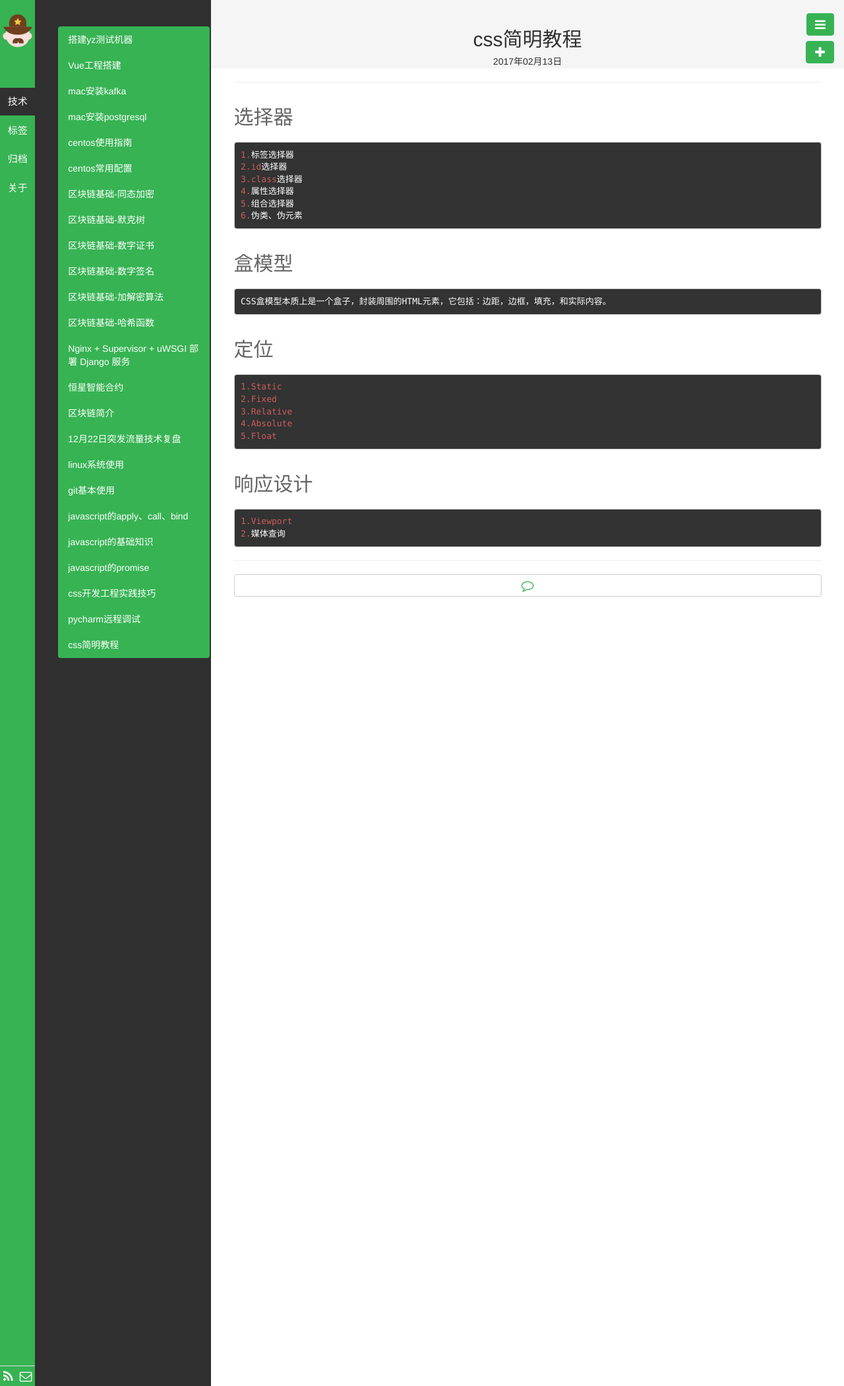
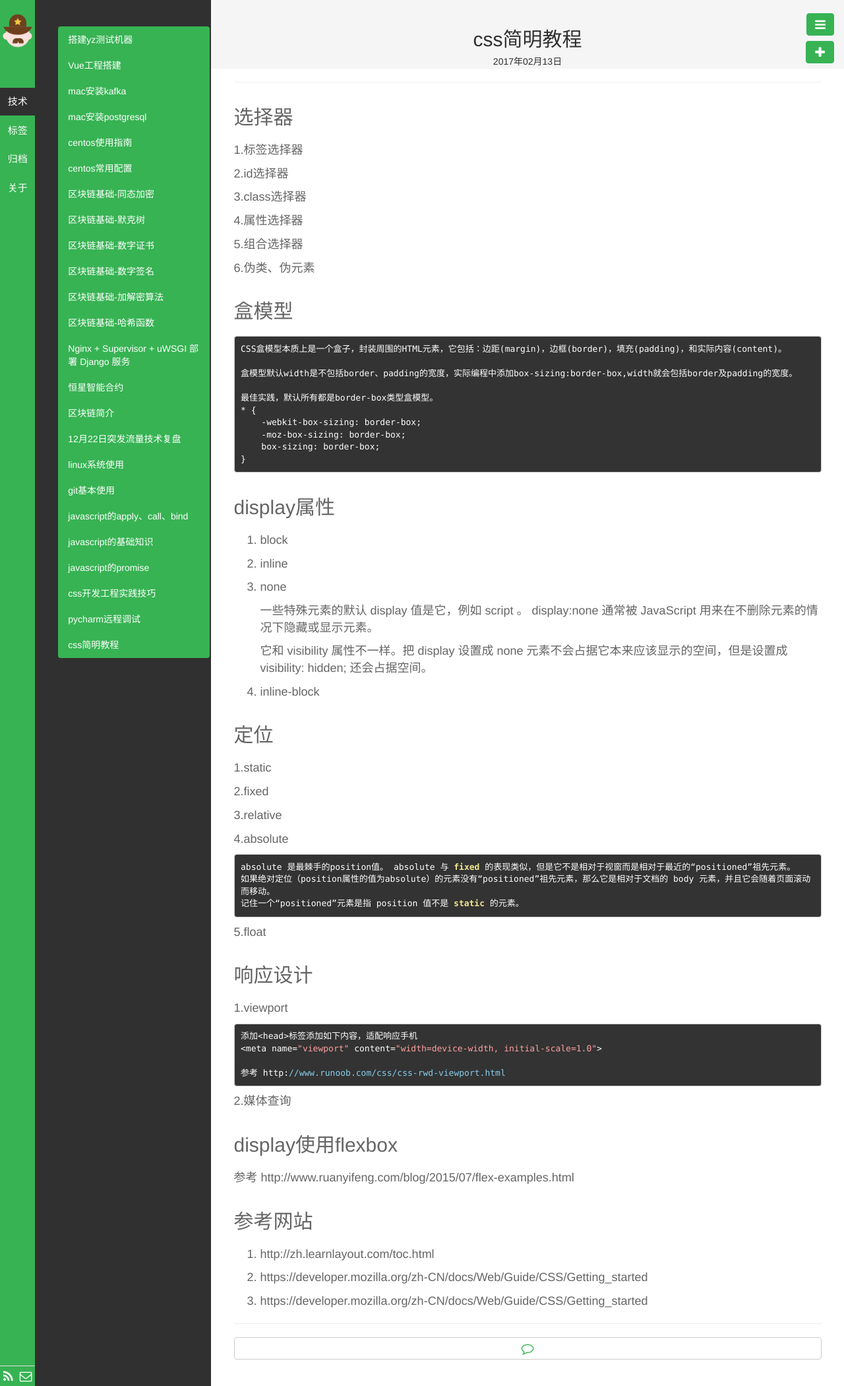
Before and after one commit to SinCatGit/SinCatGit.github.io, a Jekyll site: the page built from _posts/技术/2017-02-13-css_simple_tutorial.md, in a window 1280 px wide. Shown: the whole page at 66% size. Built offline with Jekyll 4.4.1, drawn with Linux system fonts in a browser that asks for light colours.

Commit message:
完善css入门大纲

```diff
--- a/_posts/技术/2017-02-13-css_simple_tutorial.md
+++ b/_posts/技术/2017-02-13-css_simple_tutorial.md
@@ -11,26 +11,86 @@ published: true
 
 ## 选择器
 
-    1.标签选择器
-    2.id选择器
-    3.class选择器
-    4.属性选择器
-    5.组合选择器
-    6.伪类、伪元素
+1.标签选择器
+
+2.id选择器
+
+3.class选择器
+
+4.属性选择器
+
+5.组合选择器
+
+6.伪类、伪元素
+
 
 ## 盒模型
 
-    CSS盒模型本质上是一个盒子，封装周围的HTML元素，它包括：边距，边框，填充，和实际内容。
+    CSS盒模型本质上是一个盒子，封装周围的HTML元素，它包括：边距(margin)，边框(border)，填充(padding)，和实际内容(content)。
+
+    盒模型默认width是不包括border、padding的宽度，实际编程中添加box-sizing:border-box,width就会包括border及padding的宽度。
+
+    最佳实践，默认所有都是border-box类型盒模型。
+    * {
+        -webkit-box-sizing: border-box;
+        -moz-box-sizing: border-box;
+        box-sizing: border-box;
+    }
+
+## display属性
+
+1. block
+
+2. inline
+
+3. none
+
+
+    一些特殊元素的默认 display 值是它，例如 script 。 display:none 通常被 JavaScript 用来在不删除元素的情况下隐藏或显示元素。
+
+    它和 visibility 属性不一样。把 display 设置成 none 元素不会占据它本来应该显示的空间，但是设置成 visibility: hidden; 还会占据空间。
+
+4. inline-block
+
 
 ## 定位
 
-    1.Static
-    2.Fixed
-    3.Relative
-    4.Absolute
-    5.Float
+1.static
+
+2.fixed
+
+3.relative
+
+4.absolute
+
+    absolute 是最棘手的position值。 absolute 与 fixed 的表现类似，但是它不是相对于视窗而是相对于最近的“positioned”祖先元素。
+    如果绝对定位（position属性的值为absolute）的元素没有“positioned”祖先元素，那么它是相对于文档的 body 元素，并且它会随着页面滚动而移动。
+    记住一个“positioned”元素是指 position 值不是 static 的元素。
+
+5.float
 
 ## 响应设计
 
-    1.Viewport
-    2.媒体查询
+1.viewport
+
+    添加<head>标签添加如下内容，适配响应手机
+    <meta name="viewport" content="width=device-width, initial-scale=1.0">
+
+    参考 http://www.runoob.com/css/css-rwd-viewport.html
+
+2.媒体查询
+
+
+## display使用flexbox
+
+参考 http://www.ruanyifeng.com/blog/2015/07/flex-examples.html
+
+
+
+## 参考网站
+
+1. http://zh.learnlayout.com/toc.html
+
+2. https://developer.mozilla.org/zh-CN/docs/Web/Guide/CSS/Getting_started
+
+3. https://developer.mozilla.org/zh-CN/docs/Web/Guide/CSS/Getting_started
```
